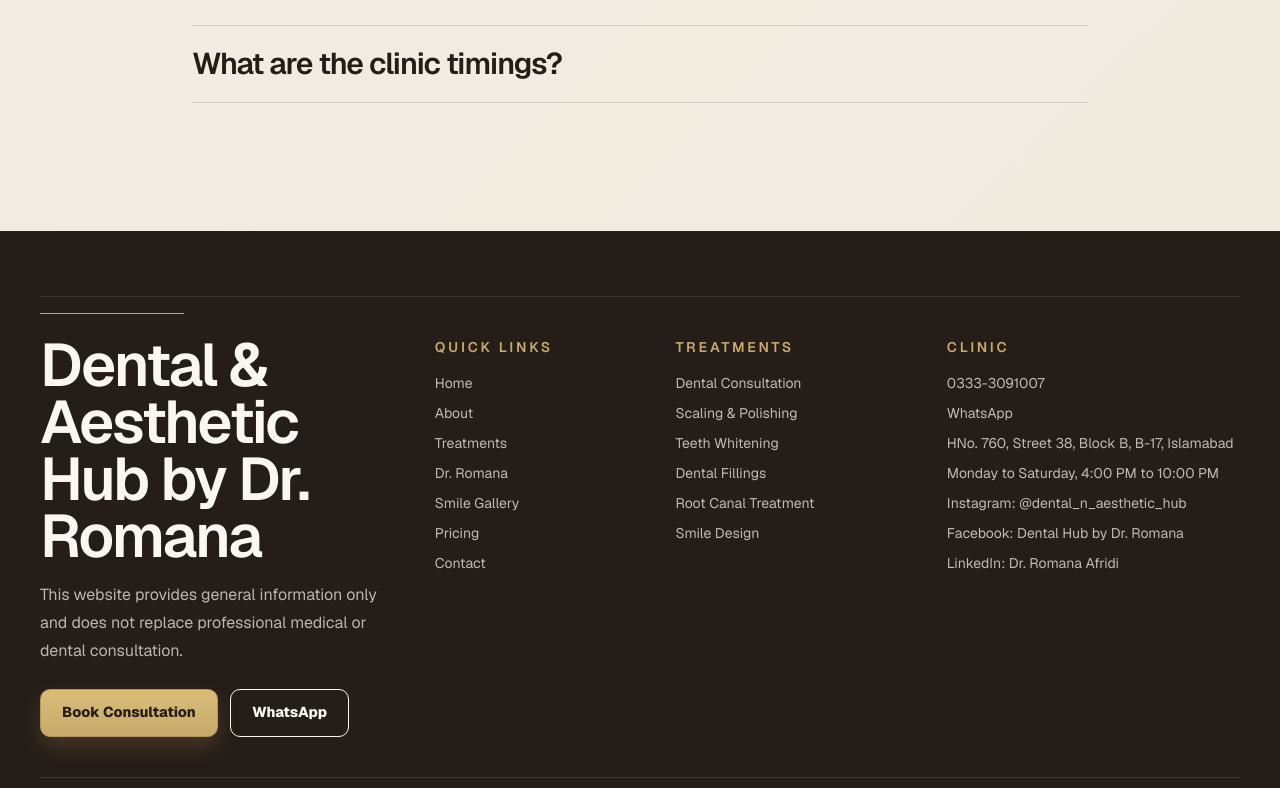
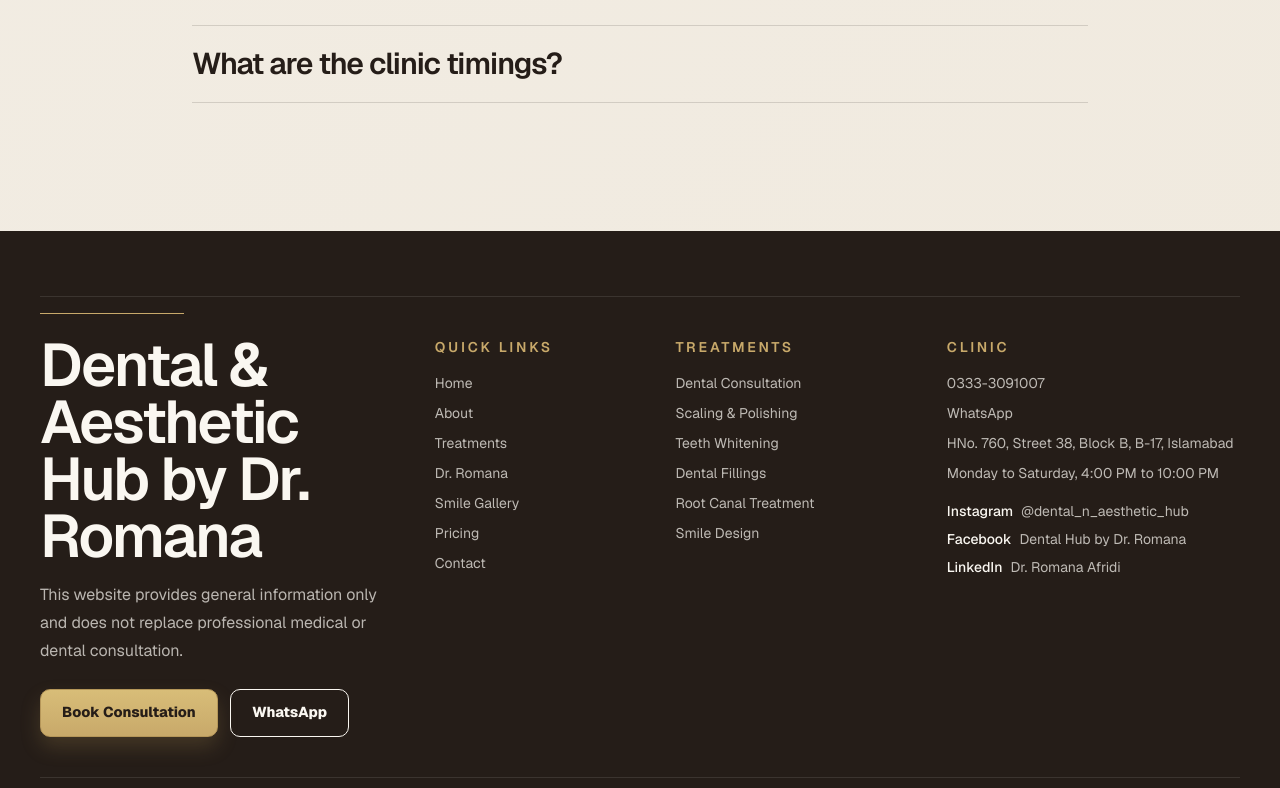
Before and after one commit to 1Zia/Dental-and-Aesthetics, a Next.js app: page / in a window 1280 px wide. Shown: the part 8598-9386 px from the top of the page. Built offline with nearby package versions, Linux system fonts and the light colour scheme.

Commit message:
add social account

```diff
--- a/src/components/layout/footer.tsx
+++ b/src/components/layout/footer.tsx
@@ -3,6 +3,24 @@ import { PremiumButton } from "@/components/ui/premium-button";
 import { navigation } from "@/data/navigation";
 import { treatments } from "@/data/treatments";
 import { clinic, contactLinks } from "@/lib/constants";
+
+const socialLinks = [
+  {
+    label: "Instagram",
+    href: contactLinks.instagram,
+    value: clinic.instagramHandle
+  },
+  {
+    label: "Facebook",
+    href: contactLinks.facebook,
+    value: clinic.facebookPage
+  },
+  {
+    label: "LinkedIn",
+    href: contactLinks.linkedin,
+    value: clinic.linkedinName
+  }
+];
 
 export function Footer() {
   return (
@@ -50,9 +68,21 @@ export function Footer() {
             <a href={contactLinks.whatsapp} className="transition-colors hover:text-champagne-gold">WhatsApp</a>
             <span>{clinic.address}</span>
             <span>{clinic.hours}</span>
-            <span>Instagram: {clinic.instagramHandle}</span>
-            <span>Facebook: {clinic.facebookPage}</span>
-            <span>LinkedIn: {clinic.linkedinName}</span>
+            <div className="mt-2 grid gap-2">
+              {socialLinks.map(({ label, href, value }) => (
+                <a
+                  key={label}
+                  href={href}
+                  target="_blank"
+                  rel="noreferrer"
+                  aria-label={`${label}: ${value}`}
+                  className="inline-flex items-center gap-2 transition-colors hover:text-champagne-gold"
+                >
+                  <span className="font-medium text-pearl">{label}</span>
+                  <span>{value}</span>
+                </a>
+              ))}
+            </div>
           </div>
         </div>
         </div>
```
